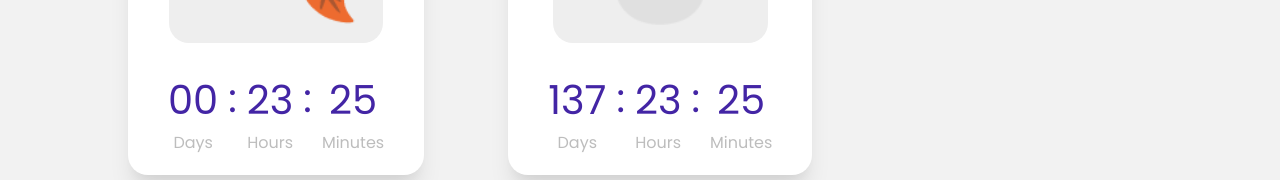
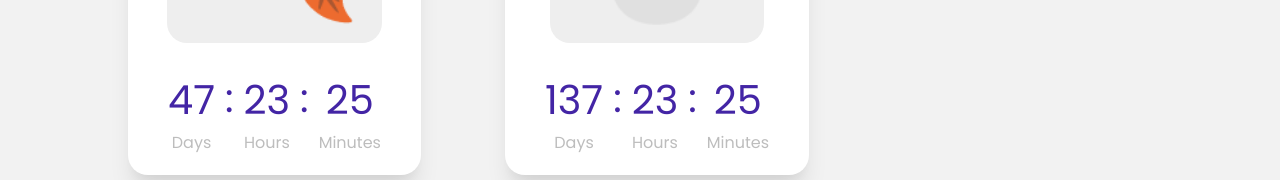
Before and after one commit to tyler-morales/countdown, a Vue app: page / in a window 1280 px wide. Shown: the part 560-740 px from the top of the page. Built offline with nearby package versions, Linux system fonts and the light colour scheme.

Commit message:
✏️ Add correct date to Fall date

```diff
--- a/src/components/CardContainer.vue
+++ b/src/components/CardContainer.vue
@@ -23,8 +23,8 @@ export default {
           date: 'September 22, 2020',
           emoji: '🍂',
           year: 2020,
-          month: 7,
-          day: 6,
+          month: 8,
+          day: 22,
           hour: 0,
           minute: 0,
           second: 0,
@@ -50,8 +50,6 @@ export default {
 
 <style lang="scss" scoped>
 .cards {
-  // display: grid;
-  // grid-template-columns: repeat(auto-fit, minmax(250px, 1fr));
   display: flex;
   flex-wrap: wrap;
   gap: 84px;
--- a/src/components/Timer.vue
+++ b/src/components/Timer.vue
@@ -23,10 +23,10 @@ export default {
     year: { type: Number, required: true, default: 2020 },
     month: { type: Number, required: true, default: 0 },
     day: { type: Number, required: true, default: 0 },
-    hour: { type: Number, required: true, default: 0 },
-    minute: { type: Number, required: true, default: 0 },
-    second: { type: Number, required: true, default: 0 },
-    milliseconds: { type: Number, required: true, default: 0 }
+    hour: { type: Number, required: false, default: 0 },
+    minute: { type: Number, required: false, default: 0 },
+    second: { type: Number, required: false, default: 0 },
+    milliseconds: { type: Number, required: false, default: 0 }
   },
   data() {
     return {
@@ -34,8 +34,8 @@ export default {
       displayHours: 0,
       displayMinutes: 0,
       // displaySeconds: 0,
-      loaded: false
-      // expired: false
+      loaded: false,
+      expired: false
     }
   },
   computed: {
@@ -73,7 +73,7 @@ export default {
 
         if (DISTANCE < 0) {
           clearInterval(TIMER)
-          // this.expired = true
+          this.expired = true
           this.loaded = true
           return
         }
```
